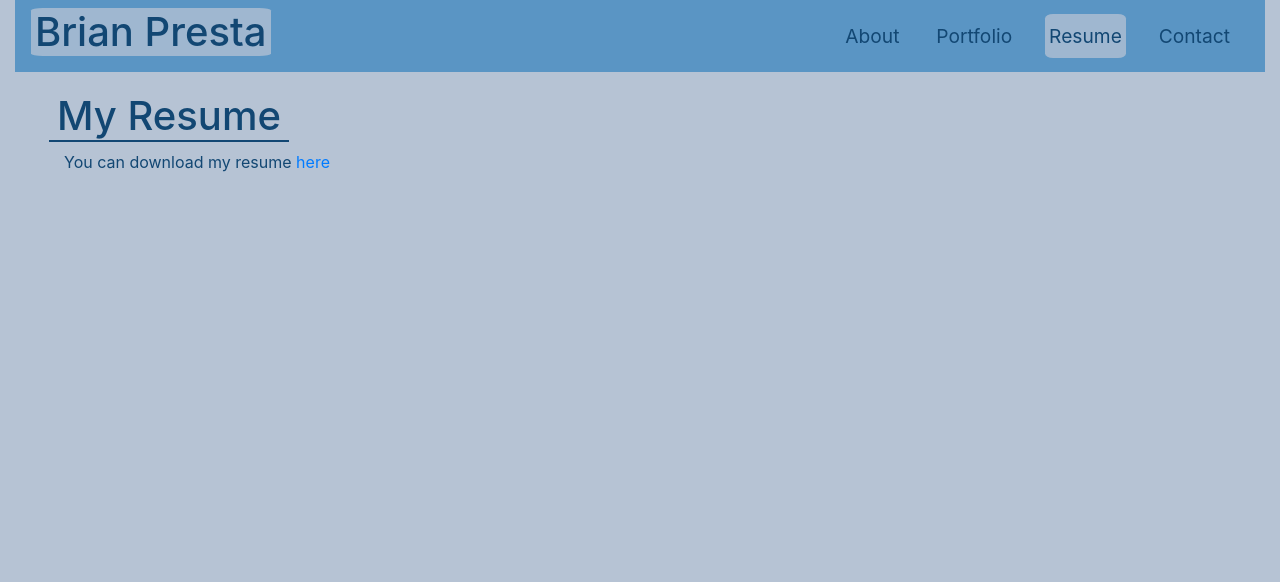
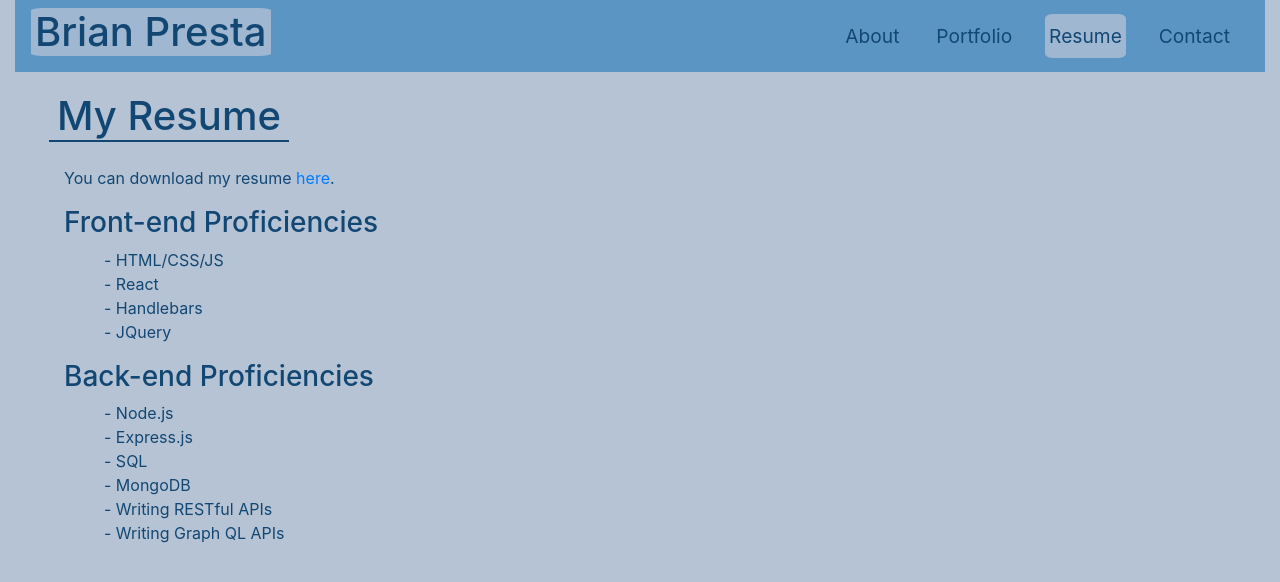
Before and after one commit to brian-presta/react-portfolio, a React (Create React App) app: page / in a window 1280 px wide. Both pictures are taken after a click on the button "Resume". Shown: the top 582 px of the page. Built offline with nearby package versions, Linux system fonts and the light colour scheme.

Commit message:
set up resume component

```diff
--- a/src/components/Resume/index.js
+++ b/src/components/Resume/index.js
@@ -6,7 +6,25 @@ function Resume() {
         window.alert("Resume link is currently a placeholder!")
     }
     return(
-        <p>You can download my resume <a href="./my-resume.pdf" onClick={resumeHanlder}>here</a></p>
+        <section id="resume">
+            <p className="mt-3">You can download my resume <a href="./my-resume.pdf" onClick={resumeHanlder}>here</a>.</p>
+            <h3>Front-end Proficiencies</h3>
+            <ul>
+                <li>- HTML/CSS/JS</li>
+                <li>- React</li>
+                <li>- Handlebars</li>
+                <li>- JQuery</li>
+            </ul>
+            <h3>Back-end Proficiencies</h3>
+            <ul>
+                <li>- Node.js</li>
+                <li>- Express.js</li>
+                <li>- SQL</li>
+                <li>- MongoDB</li>
+                <li>- Writing RESTful APIs</li>
+                <li>- Writing Graph QL APIs</li>
+            </ul>
+        </section>
     )
 }
 
--- a/src/index.css
+++ b/src/index.css
@@ -7,8 +7,18 @@ body {
 /* font-family: Helvetica, Arial,  sans-serif; */
 background-color: var(--gray);
 }
+/* page styling */
+main {
+    color: var(--darkblue);
 
+}
 
+main h2 {
+    border-bottom: 2px solid var(--darkblue);
+    font-size: 2.5rem;
+}
+
+/* header styling */
 nav {
 background-color: var(--lightblue);
 
@@ -29,16 +39,7 @@ border-radius: 10%;
 color: var(--darkblue);
 }
 
-main {
-    color: var(--darkblue);
-
-}
-
-main h2 {
-    border-bottom: 2px solid var(--darkblue);
-    font-size: 2.5rem;
-}
-
+/* portfolio styling */
 .card {
     background-color: var(--lightblue);
     color: var(--darkblue);
@@ -46,7 +47,11 @@ main h2 {
 .card a {
     color: var(--darkblue);
 }
-
+/* resume styling */
+#resume ul {
+    list-style-type: none;
+}
+/* portfolio stying for desktop */
 @media screen and (min-width: 980px) {
     .card-wrapper {
         transition: transform .5s;
```
